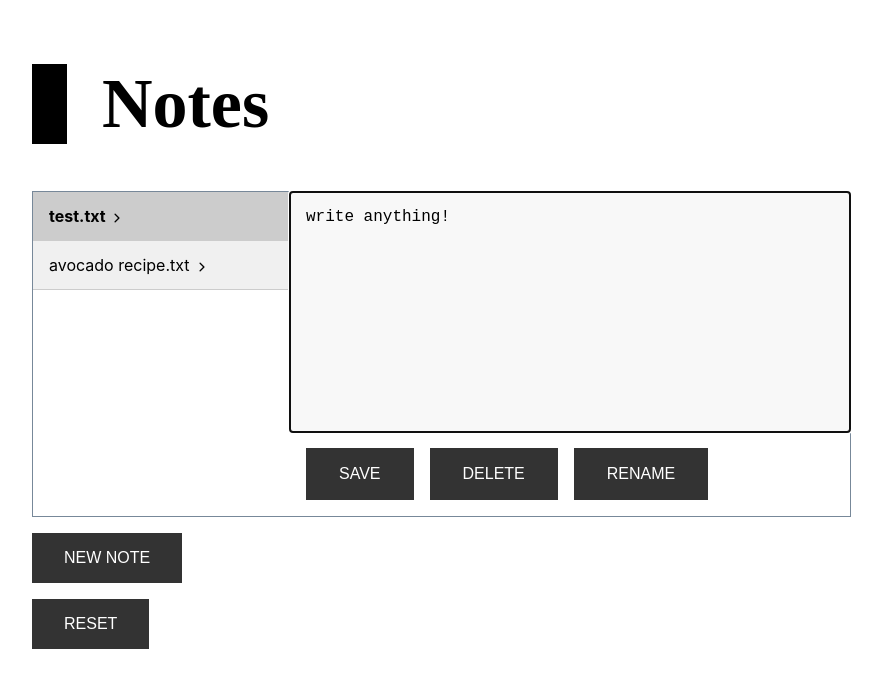
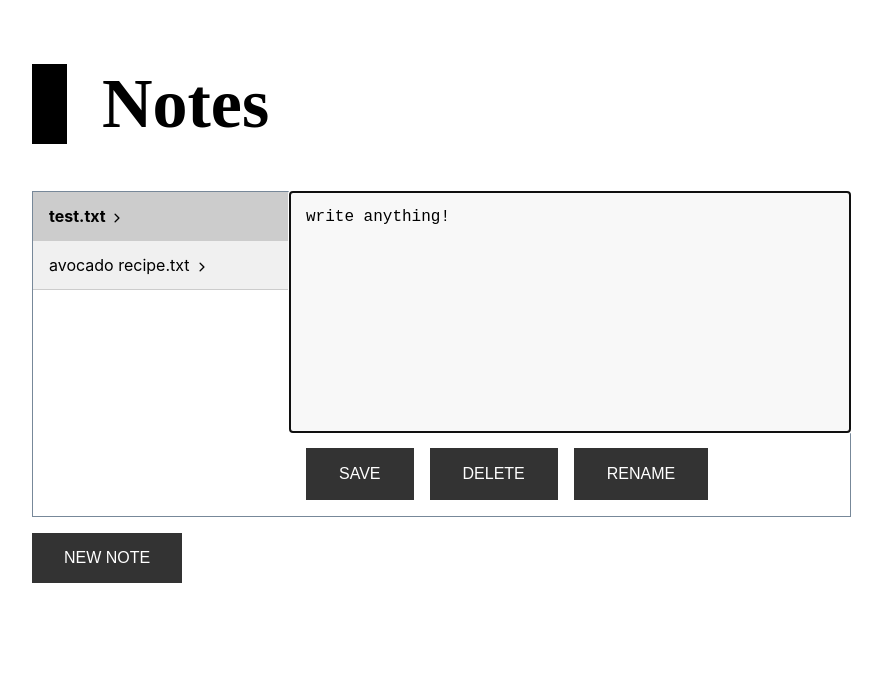
Before and after one commit to slk333/notepad2000, a React (Create React App) app: page / in a window 1280 px wide. Shown: the top 688 px of the page, without its empty margins (224-1106 px from the left). Built offline with nearby package versions, Linux system fonts and the light colour scheme.

Commit message:
hide reset button

```diff
--- a/src/App.js
+++ b/src/App.js
@@ -76,7 +76,7 @@ function App() {
         <button onClick={create}>NEW NOTE</button>
       </div>
       <div>
-        <button onClick={reset}>RESET</button>
+        {/* <button onClick={reset}>RESET</button> */}
       </div>
     </>
   );
```
